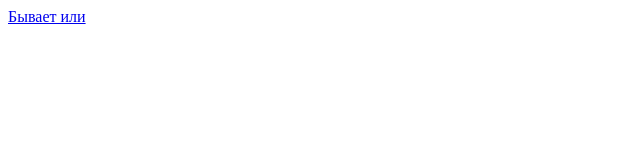
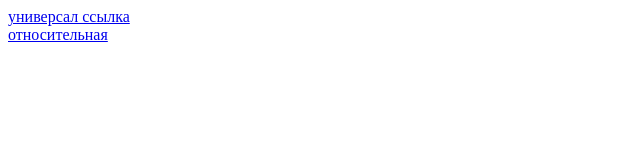
Before and after one commit to badpp/parnichtomynadraftili, a plain HTML site: page index.html in a window 1280 px wide. Shown: the whole page, without its empty margins (0-640 px from the left). Drawn offline with Linux system fonts and the light colour scheme.

Commit message:
Update index.html

```diff
--- a/index.html
+++ b/index.html
@@ -6,7 +6,10 @@
     <title>Document</title>
 </head>
 <body>
-    <!-- мем + кек -->
-    <a href="https://i.pinimg.com/564x/ba/e1/80/bae180d6267d08e0efd3580e3aba6fcd.jpg"> Бывает или </a>
+    <!--1 это универсал ссылка на фото из пинтреста, которая откроеться при нажатии,
+         вторая ссылка относительая которая указывает на фото которогое в корневой папке, если доступа нету = нету фото -->
+    <a href="https://i.pinimg.com/564x/ba/e1/80/bae180d6267d08e0efd3580e3aba6fcd.jpg"> универсал ссылка</a>
+    <br>
+    <a href="assets/photo/bae180d6267d08e0efd3580e3aba6fcd.jpg"> относительная </a>
 </body>
 </html>
```
